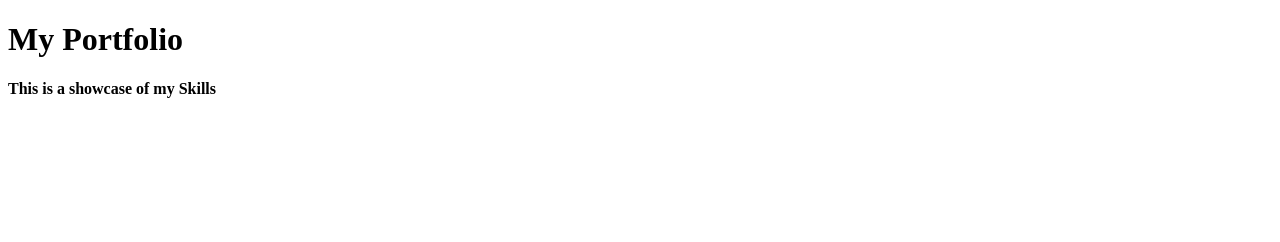
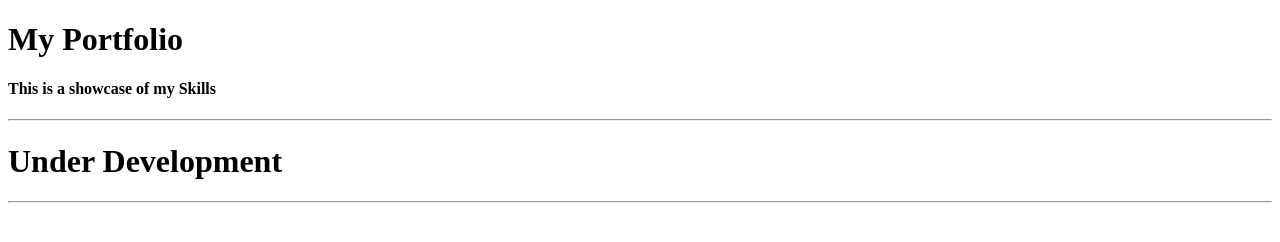
Before and after one commit to ram4students/Portfolio, a plain HTML site: page index.html in a window 1280 px wide. Drawn offline with Linux system fonts and the light colour scheme.

Commit message:
underdevelopment comment

```diff
--- a/index.html
+++ b/index.html
@@ -1,5 +1,6 @@
 <!DOCTYPE html>
 <html lang="en">
+
 <head>
     <meta charset="UTF-8">
     <meta name="viewport" content="width=device-width, initial-scale=1.0">
@@ -7,8 +8,13 @@
 
     <link rel="icon" type="image/png" href="images/favicon.png">
 </head>
+
 <body>
     <h1>My Portfolio</h1>
     <h4>This is a showcase of my Skills</h4>
+    <hr>
+    <h1>Under Development</h1>
+    <hr>
 </body>
+
 </html>
```
